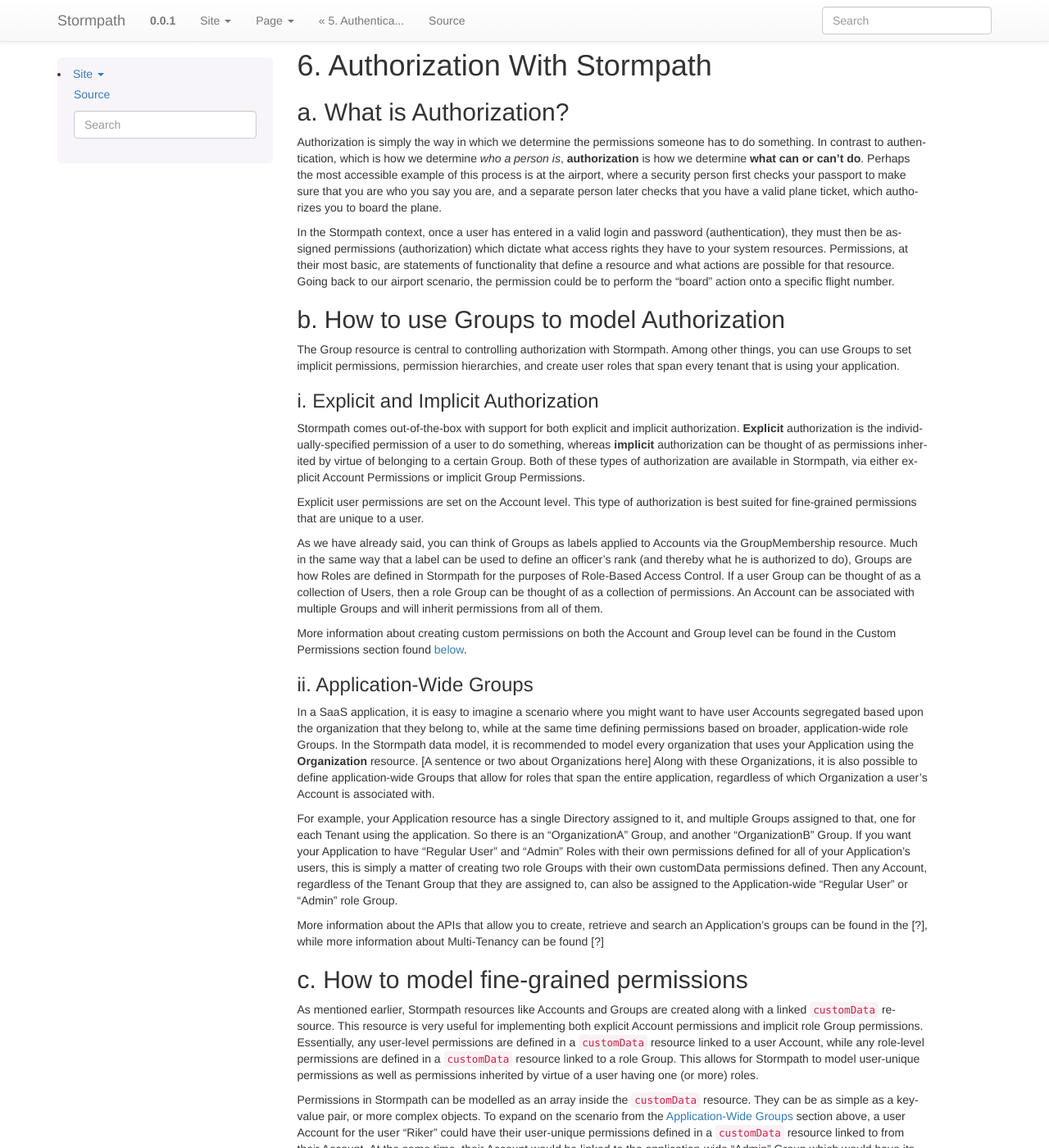
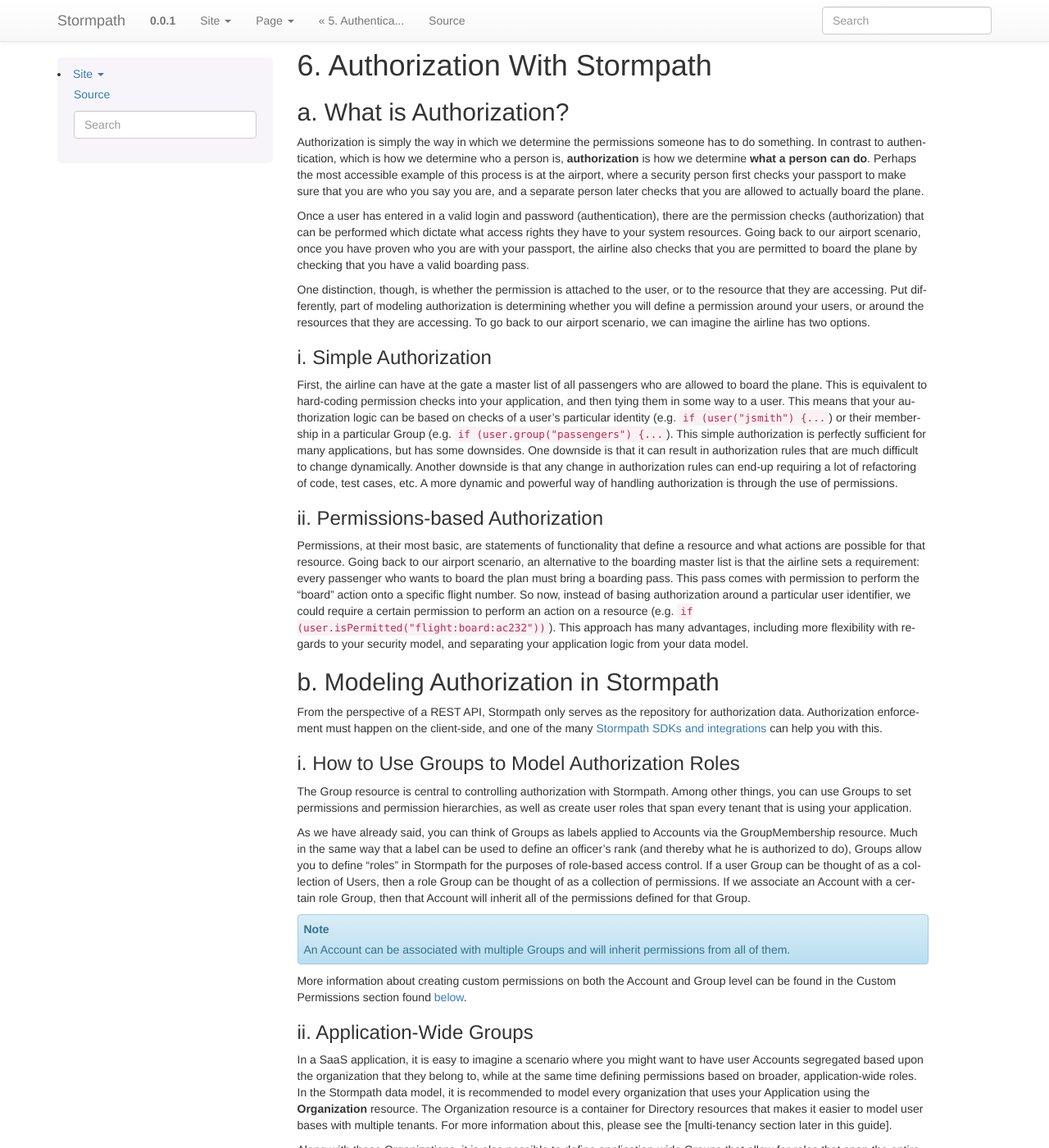
Before and after one commit to stormpath/stormpath-documentation, a Sphinx documentation site: the page built from source/006_auth_z.rst, in a window 1280 px wide and 1400 px high. Shown: the whole window at 82% size. Built offline with Sphinx 7.4.7, drawn with Linux system fonts in a browser that asks for light colours; some of the changed text lies outside the part shown.

Commit message:
More revisions and additions to the AuthZ section, as well as some revisions to About section based on #4

```diff
--- a/source/001_about.rst
+++ b/source/001_about.rst
@@ -7,13 +7,9 @@
 What is Stormpath?
 ==================
 
-Stormpath is a hosted API service for creating and managing user accounts.
+Stormpath is a hosted API service for creating and managing user accounts. It is the first easy and secure user management and authentication service for developers.
 
-Stormpath is the first easy, secure user management and authentication service for developers.
-
-Fast and intuitive to use, Stormpath enables plug-and-play security and accelerates application development on any platform.
-
-Built for developers, it offers an easy API, open source SDKs, and an active community. The flexible cloud service can manage millions of users with a scalable pricing model that is ideal for projects of any size.
+Built for developers, it offers an easy API, open source SDKs, web-based administration console, and an active community. All of this for a flexible cloud service that can manage millions of users with a scalable pricing model that is ideal for projects of any size.
 
 By offloading user management and authentication to Stormpath, developers can bring new applications to market faster, reduce development and operations costs, and protect their users with best-in-class security.
 
@@ -46,24 +42,15 @@
 
 - You want to make user creation, management, and security as simple as possible
 - User security is a top priority.
-- Scaling your userbase is a potential problem
+- Scaling your user base is a potential problem
 - You need to store custom user data along with your user’s basic information.
 - You would like to have automatic email verification for new user accounts.
 - You would like to configure and customize password strength rules.
 - You’d like to keep your user data separate from your other applications to increase platform stability and availability.
 - You are building a service-oriented application, in which multiple independent services need access to the same user data.
-- You are a big organization who would like to use Stormpath, but need to host it yourself (Stormpath has an on-premise system you can use internally).
+- You are a big organization who would like to use Stormpath, but need to host it yourself (Stormpath offers private deployments).
 
 Basically, Stormpath is a great match for applications of any size where security, speed, and simplicity are top priorities.
-
-You might not want to use Stormpath if:
-
-- You are building an application that does not need user accounts.
-- Your application is meant for internal-only usage.
-- You aren’t worried about user data and security.
-- You aren’t worried about application availability and redundancy.
-- You want to roll your own custom user authentication.
-
 
 The Stormpath Data Model
 ========================
@@ -76,7 +63,7 @@
 
 Entities inside Stormpath are referred to as **resources**. Each Stormpath resource has a unique ``href`` link associated with it, and contains one or more "attributes". For example, an Account resource has an "email" attribute, which contains the value for the email address.
 
-The **Tenant** resource represents the Stormpath customer. When you sign up for Stormpath, a private data "space" is created for you. This space is represented as a Tenant resource in the Stormpath REST API. As a Stormpath Tenant (customer), you own your Tenant resource and everything in it – Applications, Directories, Accounts, Groups, and so on.
+When you sign up for Stormpath, a private data space is created for you, which is represented as a **Tenant** resource in the Stormpath REST API. As a Stormpath customer, you own your Tenant resource and everything in it – Applications, Directories, Accounts, Groups, and so on.
 
 An **Application** resource in Stormpath contains information about any real-world software that communicates with Stormpath via REST APIs.
 
@@ -88,9 +75,9 @@
 
 The relation between every Account and its Group is contained in a **GroupMembership** resource. If you imagine Groups as labels for Accounts, the GroupMembership object contains information about which labels have been applied to which Accounts.
 
-Both Directories and Groups are **Account Stores**, in that they both can "store" Accounts. Both of these can in turn be contained inside an **Organization** resource, which can be used to model the tenants in a multi-tenant deployment.
+Both Directories and Groups are **Account Stores**, in that they both can "store" Accounts. Account Stores can be mapped to Application resources to allow your Accounts to log-in to those applications. Both Directories and Groups can in turn be contained inside an **Organization** resource, which can be used to model the tenants in a multi-tenant deployment.
 
-Resources that contain other sources are known as **Collection** resources. These support additional behavior specific to Collections, such as pagination, sort ordering, and searching. So the "applications" resource would be a collection of Application resource ``href`` links.
+A resources that contains other resources is known as a **Collection**. Collections support additional behavior, such as pagination, sort ordering, and searching. So the "applications" resource would be a collection of Application resource ``href`` links.
 
 Stormpath uses the **customData** resource to store custom information. It is a schema-less map object that is automatically created at the same time as, and linked to, another Stormpath resource, such as an Account, Group, or Directory.
 
--- a/source/005_auth_n.rst
+++ b/source/005_auth_n.rst
@@ -2,7 +2,7 @@
 5. Authenticating Accounts with Stormpath
 *****************************************
 
-.. todo:
+.. todo::
 
 	Might want to add some preamble here?
 
--- a/source/006_auth_z.rst
+++ b/source/006_auth_z.rst
@@ -2,54 +2,70 @@
 6. Authorization With Stormpath
 *******************************
 
+.. _authz:
+
 a. What is Authorization?
 -------------------------
 
-Authorization is simply the way in which we determine the permissions someone has to do something. In contrast to authentication, which is how we determine *who a person is*, **authorization** is how we determine **what can or can't do**. Perhaps the most accessible example of this process is at the airport, where a security person first checks your passport to make sure that you are who you say you are, and a separate person later checks that you have a valid plane ticket, which authorizes you to board the plane.
+Authorization is simply the way in which we determine the permissions someone has to do something. In contrast to authentication, which is how we determine who a person is, **authorization** is how we determine **what a person can do**. Perhaps the most accessible example of this process is at the airport, where a security person first checks your passport to make sure that you are who you say you are, and a separate person later checks that you are allowed to actually board the plane.
 
-In the Stormpath context, once a user has entered in a valid login and password (authentication), they must then be assigned permissions (authorization) which dictate what access rights they have to your system resources. Permissions, at their most basic, are statements of functionality that define a resource and what actions are possible for that resource. Going back to our airport scenario, the permission could be to perform the "board" action onto a specific flight number.
+Once a user has entered in a valid login and password (authentication), there are the permission checks (authorization) that can be performed which dictate what access rights they have to your system resources. Going back to our airport scenario, once you have proven who you are with your passport, the airline also checks that you are permitted to board the plane by checking that you have a valid boarding pass.
 
-.. _rbac:
+One distinction, though, is whether the permission is attached to the user, or to the resource that they are accessing. Put differently, part of modeling authorization is determining whether you will define a permission around your users, or around the resources that they are accessing. To go back to our airport scenario, we can imagine the airline has two options.
 
-b. How to use Groups to model Authorization
--------------------------------------------
+i. Simple Authorization
+^^^^^^^^^^^^^^^^^^^^^^^
 
-The Group resource is central to controlling authorization with Stormpath. Among other things, you can use Groups to set implicit permissions, permission hierarchies, and create user roles that span every tenant that is using your application.
+First, the airline can have at the gate a master list of all passengers who are allowed to board the plane. This is equivalent to hard-coding permission checks into your application, and then tying them in some way to a user. This means that your authorization logic can be based on checks of a user's particular identity (e.g. ``if (user("jsmith") {...``) or their membership in a particular Group (e.g. ``if (user.group("passengers") {...``).  This simple authorization is perfectly sufficient for many applications, but has some downsides. One downside is that it can result in authorization rules that are much difficult to change dynamically. Another downside is that any change in authorization rules can end-up requiring a lot of refactoring of code, test cases, etc. A more dynamic and powerful way of handling authorization is through the use of permissions.
 
-i. Explicit and Implicit Authorization
-~~~~~~~~~~~~~~~~~~~~~~~~~~~~~~~~~~~~~~
+ii. Permissions-based Authorization
+^^^^^^^^^^^^^^^^^^^^^^^^^^^^^^^^^^^
 
-.. todo:
+Permissions, at their most basic, are statements of functionality that define a resource and what actions are possible for that resource. Going back to our airport scenario, an alternative to the boarding master list is that the airline sets a requirement: every passenger who wants to board the plan must bring a boarding pass. This pass comes with permission to perform the "board" action onto a specific flight number. So now, instead of basing authorization around a particular user identifier, we could require a certain permission to perform an action on a resource (e.g. ``if (user.isPermitted("flight:board:ac232"))``). This approach has many advantages, including more flexibility with regards to your security model, and separating your application logic from your data model.
 
-	Add more examples to these sections.
+.. todo::
 
-Stormpath comes out-of-the-box with support for both explicit and implicit authorization. **Explicit** authorization is the individually-specified permission of a user to do something, whereas **implicit** authorization can be thought of as permissions inherited by virtue of belonging to a certain Group. Both of these types of authorization are available in Stormpath, via either explicit Account Permissions or implicit Group Permissions.
+	A concrete example of this advantage NEEDS to be included here.
 
-Explicit user permissions are set on the Account level. This type of authorization is best suited for fine-grained permissions that are unique to a user.
+b. Modeling Authorization in Stormpath
+---------------------------------------
 
-As we have already said, you can think of Groups as labels applied to Accounts via the GroupMembership resource. Much in the same way that a label can be used to define an officer's rank (and thereby what he is authorized to do), Groups are how Roles are defined in Stormpath for the purposes of Role-Based Access Control. If a user Group can be thought of as a collection of Users, then a role Group can be thought of as a collection of permissions. An Account can be associated with multiple Groups and will inherit permissions from all of them.
+From the perspective of a REST API, Stormpath only serves as the repository for authorization data. Authorization enforcement must happen on the client-side, and one of the many `Stormpath SDKs and integrations <https://docs.stormpath.com/home/>`_ can help you with this.
+
+i. How to Use Groups to Model Authorization Roles
+^^^^^^^^^^^^^^^^^^^^^^^^^^^^^^^^^^^^^^^^^^^^^^^^^
+
+The Group resource is central to controlling authorization with Stormpath. Among other things, you can use Groups to set permissions and permission hierarchies, as well as create user roles that span every tenant that is using your application.
+
+As we have already said, you can think of Groups as labels applied to Accounts via the GroupMembership resource. Much in the same way that a label can be used to define an officer's rank (and thereby what he is authorized to do), Groups allow you to define "roles" in Stormpath for the purposes of role-based access control. If a user Group can be thought of as a collection of Users, then a role Group can be thought of as a collection of permissions. If we associate an Account with a certain role Group, then that Account will inherit all of the permissions defined for that Group.
+
+.. note::
+
+	An Account can be associated with multiple Groups and will inherit permissions from all of them.
 
 More information about creating custom permissions on both the Account and Group level can be found in the Custom Permissions section found :ref:`below <custom-perms>`.
 
 ii. Application-Wide Groups
-~~~~~~~~~~~~~~~~~~~~~~~~~~~~
+^^^^^^^^^^^^^^^^^^^^^^^^^^^
 
 .. todo::
 
 	This has to be completely rewritten because at the time that this was written the Organization resource didn't exist. Also explanatory text needs to be added about the Organization resource.
 
-In a SaaS application, it is easy to imagine a scenario where you might want to have user Accounts segregated based upon the organization that
-they belong to, while at the same time defining permissions based on broader, application-wide role Groups. In the Stormpath data model, it
-is recommended to model every organization that uses your Application using the **Organization** resource. [A sentence or two about Organizations here] Along with these Organizations, it is also possible to define application-wide Groups that allow for roles that span the entire application, regardless of which Organization a user's Account is associated with.
+In a SaaS application, it is easy to imagine a scenario where you might want to have user Accounts segregated based upon the organization that they belong to, while at the same time defining permissions based on broader, application-wide roles. In the Stormpath data model, it is recommended to model every organization that uses your Application using the **Organization** resource. The Organization resource is a container for Directory resources that makes it easier to model user bases with multiple tenants. For more information about this, please see the [multi-tenancy section later in this guide].
 
-For example, your Application resource has a single Directory assigned to it, and multiple Groups assigned to that, one for each Tenant using the application. So there is an "OrganizationA" Group, and another "OrganizationB" Group. If you want your Application to have "Regular User" and "Admin" Roles with their own permissions defined for all of your Application's users, this is simply a matter of creating two role Groups with their own customData permissions defined. Then any Account, regardless of the Tenant Group that they are assigned to, can also be assigned to the Application-wide "Regular User" or "Admin" role Group.
+Along with these Organizations, it is also possible to define application-wide Groups that allow for roles that span the entire application, regardless of which Organization a user's Account is associated with.
+
+So let's assume that your "InterGalactic Banking" application must support multiple tenants for each of the bank's subsidiaries ("Bank of Aargau", "InterGalactic Bank of Kuat", etc), each modeled as an Organization resource. Each of those subsidiaries, in turn, could contain a Directory resource for each of its branches. However, you can still define roles that span the entire "InterGalactic Banking" application, regardless of which tenant (Organization) and branch (Directory) the Account is associated with.
+
+If you want your Application to have "Teller" and "Bank Administrator" roles with their own permissions defined for all of your Application's users, this is simply a matter of creating two role Groups with their own customData permissions defined. Then any Account, regardless of the Organization (or Directory) that they are assigned to, can also be assigned to the Application-wide "Teller" or "Bank Administrator" role Group.
 
 More information about the APIs that allow you to create, retrieve and search an Application's groups can be found in the [?], while more information about Multi-Tenancy can be found [?]
 
 .. _custom-perms:
 
-c. How to model fine-grained permissions
-----------------------------------------
+iii. How to Model Fine-Grained Permissions
+------------------------------------------
 
 .. todo::
 
@@ -57,15 +73,10 @@
 
 As mentioned earlier, Stormpath resources like Accounts and Groups are created along with a linked ``customData`` resource. This resource is very useful for implementing both explicit Account permissions and implicit role Group permissions. Essentially, any user-level permissions are defined in a ``customData`` resource linked to a user Account, while any role-level permissions are defined in a ``customData`` resource linked to a role Group. This allows for Stormpath to model user-unique permissions as well as permissions inherited by virtue of a user having one (or more) roles.
 
-Permissions in Stormpath can be modelled as an array inside the ``customData`` resource. They can be as simple as a key-value pair, or more complex objects. To expand on the scenario from the `Application-Wide Groups <#appgroups>`__ section above, a user Account for the user "Riker" could have their user-unique permissions defined in a ``customData`` resource linked to from their Account. At the same time, their Account would be linked to the application-wide "Admin" Group which would have its own linked ``customData`` resource that would contain definitions of the permissions of all the users with the Admin role in your application.
+Permissions in Stormpath can be modeled as an array inside the ``customData`` resource. They can be as simple as a key-value pair, or more complex objects. To expand on the scenario from the `Application-Wide Groups <#appgroups>`__ section above, a user Account for the user "Riker" could have their user-unique permissions defined in a ``customData`` resource linked to from their Account. At the same time, their Account would be linked to the application-wide "Admin" Group which would have its own linked ``customData`` resource that would contain definitions of the permissions of all the users with the Admin role in your application.
 
-For more information about working with Custom Data please see the
-`Product
-Guide <http://docs.stormpath.com/rest/product-guide/#custom-data>`__,
-and for more information specifically about managing permissions with
-Custom Data please see `this blog
-post <https://stormpath.com/blog/fine-grained-permissions-with-customData/>`__.
-#Authorization With Stormpath
+For more information about working with Custom Data please see the `Product Guide <http://docs.stormpath.com/rest/product-guide/#custom-data>`__,
+and for more information specifically about managing permissions with Custom Data please see `this blog post <https://stormpath.com/blog/fine-grained-permissions-with-customData/>`__. #Authorization With Stormpath
 
-d. How to check to see if an Account has Groups or customData for authorization
----------------------------------------------------------------------------------
+d. How to check if an Account has Groups or customData for authorization
+-------------------------------------------------------------------------
```
Also changed, not shown: source/004_accnt_mgmt.rst (+7 -3 lines).
